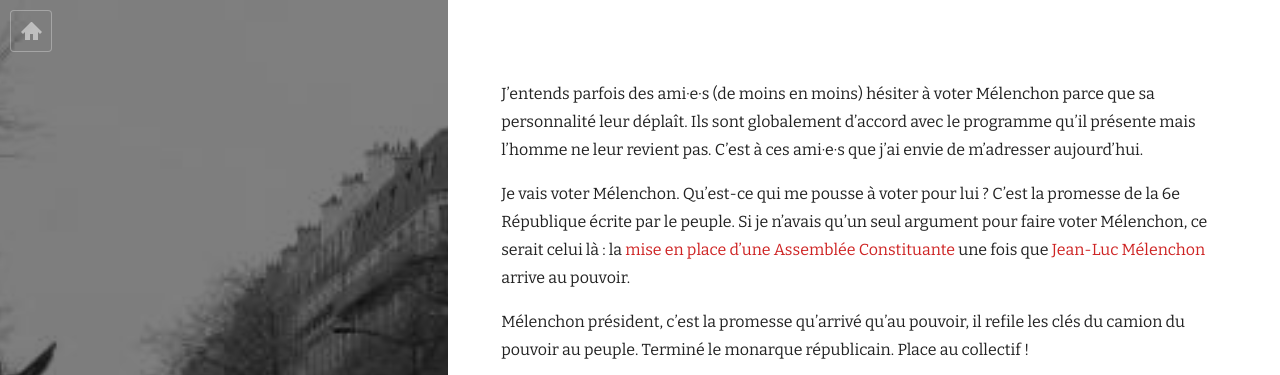
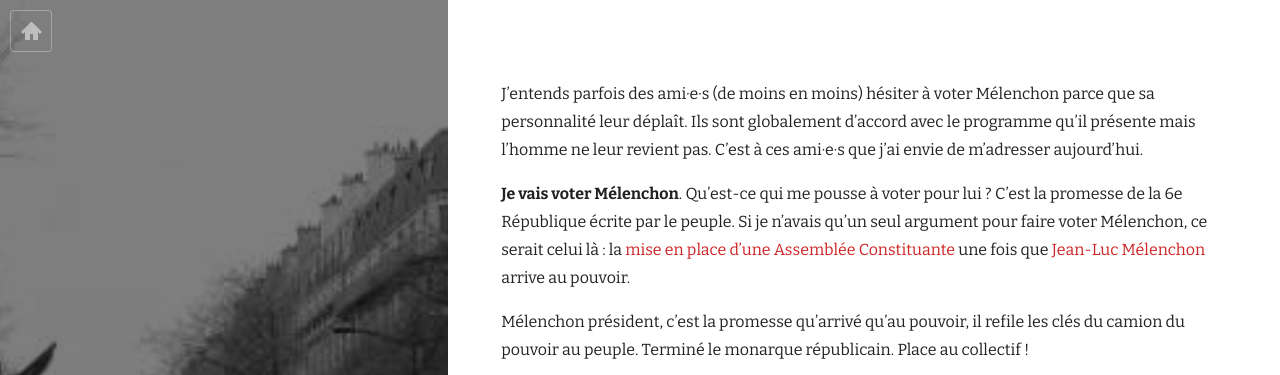
Before and after one commit to krichtof/krichtof.github.io, a Jekyll site: the page built from _posts/2022-03-17-pourquoi-je-vote-melenchon.md, in a window 1280 px wide. Shown: the top 375 px of the page. Built offline with Jekyll 4.4.1, drawn with Linux system fonts in a browser that asks for light colours; nearby versions of some CDN libraries.

Commit message:
style strong tag

```diff
--- a/css/main.css
+++ b/css/main.css
@@ -41,6 +41,10 @@
   margin-bottom: 18px;
   margin-top: 36px;
   color: #CE2323;
+}
+
+strong {
+  font-weight: 800;
 }
 
 blockquote {
```
